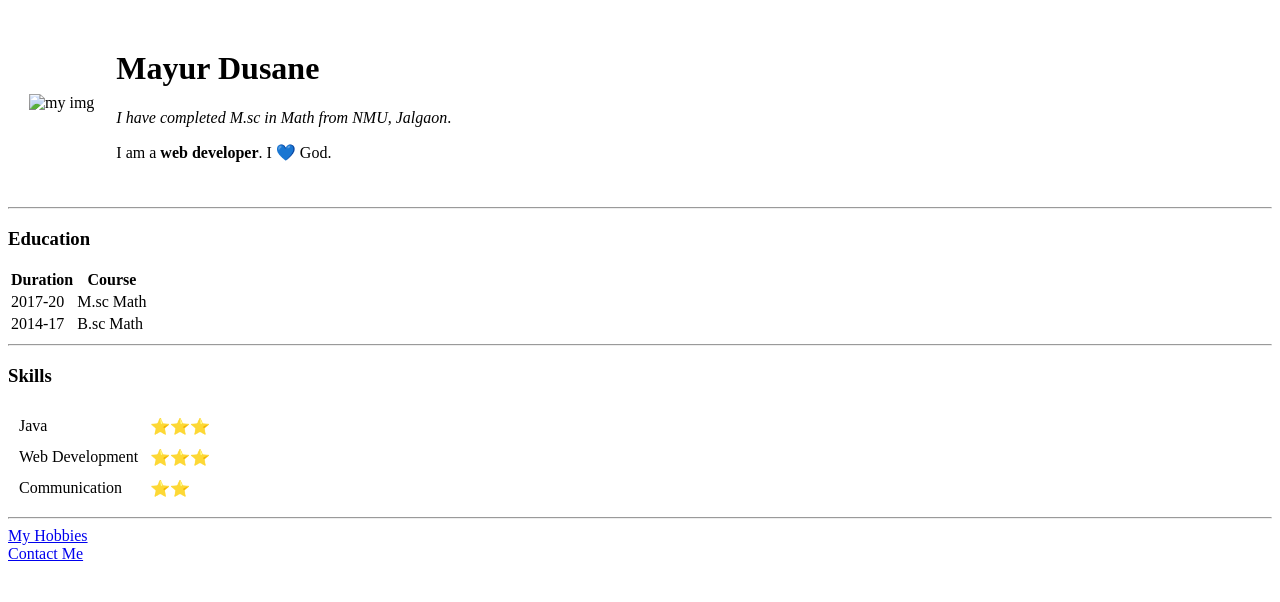
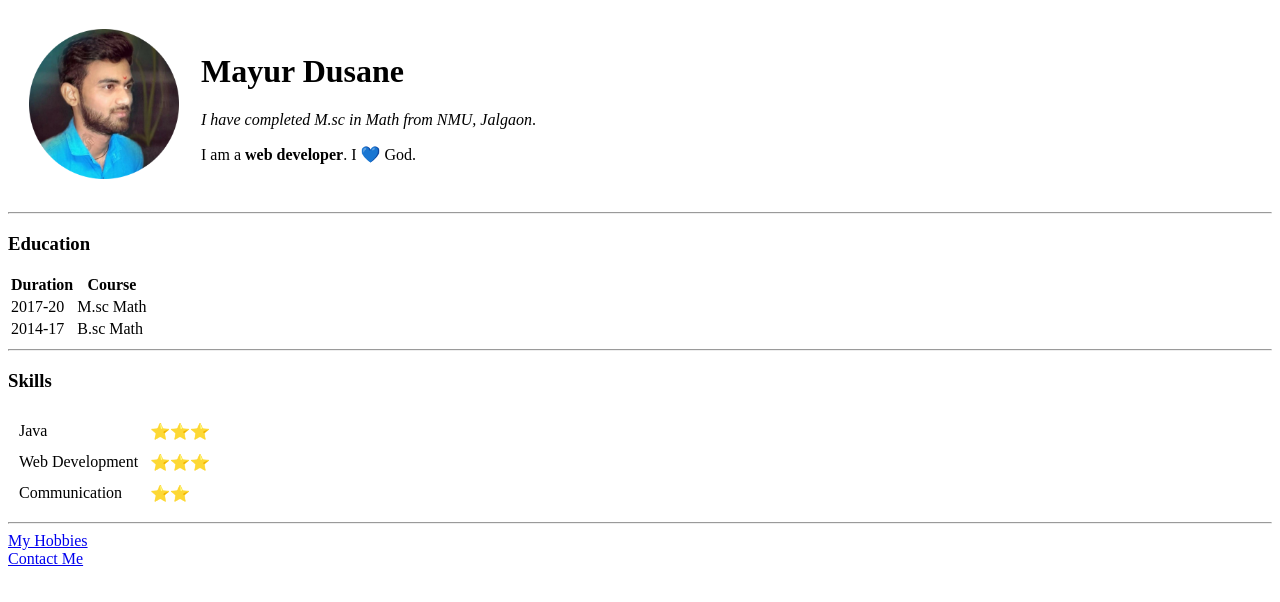
Before and after one commit to Mayurdusane07/cv2, a plain HTML site: page index.html in a window 1280 px wide. Drawn offline with Linux system fonts and the light colour scheme.

Commit message:
changes 1

```diff
--- a/index.html
+++ b/index.html
@@ -9,7 +9,7 @@
 <body>
   <table cellSpacing="20">
     <tr>
-      <td><img src="Images/mayu.png" alt="my img" height=150px></td>
+      <td><img src="mayu1.png" alt="my img" height=150px></td>
       <td>
         <h1>Mayur Dusane</h1>
         <p><em>I have completed M.sc in Math from NMU, Jalgaon</em>.</p>
```
